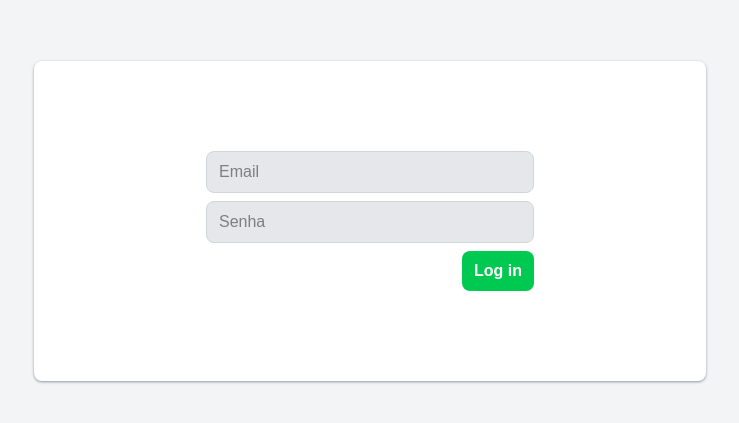
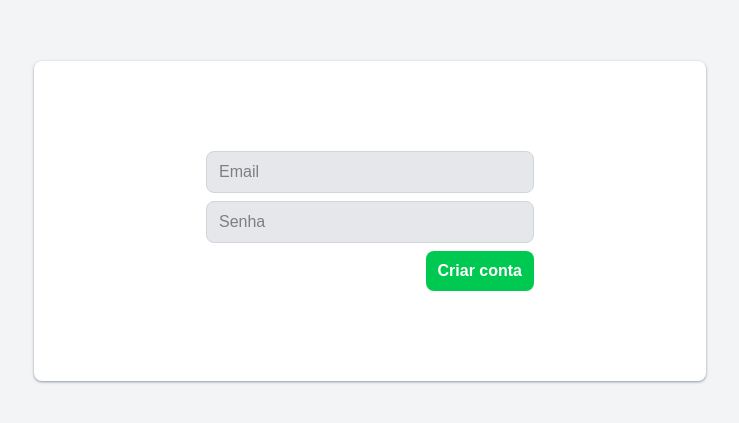
Before and after one commit to raoneinet/myfinance, a Next.js app: page / in a window 1280 px wide. Shown: the part 179-602 px from the top of the page, without its empty margins (270-1009 px from the left). Built offline with nearby package versions, Linux system fonts and the light colour scheme.

Commit message:
creating user

```diff
--- a/src/views/signup/signup.tsx
+++ b/src/views/signup/signup.tsx
@@ -1,11 +1,13 @@
-import {auth} from "@/app/fisebase"
+
 import {SignupForm} from "./signupForm"
 
+
 export const Signup = ()=>{
+
     return (
         <div className="w-full h-full flex justify-center items-center p-2 bg-gray-100">
             <div className="flex justify-center items-center p-5 w-2xl h-80 bg-white rounded-lg shadow shadow-gray-400">
-                <SignupForm/>
+                <SignupForm />
             </div>
         </div>
     )
--- a/src/views/signup/signupForm.tsx
+++ b/src/views/signup/signupForm.tsx
@@ -1,11 +1,20 @@
 import { useForm, SubmitHandler } from "react-hook-form"
 import { SignupTypes } from "@/types/signupTypes"
+import { useCreateUserWithEmailAndPassword } from 'react-firebase-hooks/auth'
+import { auth } from "@/app/fisebase"
 
 export const SignupForm = ()=>{
 
     const {register, handleSubmit, formState:{errors}} = useForm<SignupTypes>()
+
+    const [createUserWithEmailAndPassword, user, loading, error] = useCreateUserWithEmailAndPassword(auth)
+
     const handleSignUp: SubmitHandler<SignupTypes> = (data)=>{
-        console.log(data)
+        try {
+            createUserWithEmailAndPassword(data.email, data.password)
+        }catch(erro){
+
+        }
     }
 
     return (
@@ -22,7 +31,7 @@ export const SignupForm = ()=>{
                         placeholder="Senha"/>
                 </div>
                 <div className="place-self-end">
-                    <input type="submit" value="Log in" className="w-fit px-3 py-2 bg-green-500 rounded-lg font-bold text-white cursor-pointer"/>
+                    <input type="submit" value="Criar conta" className="w-fit px-3 py-2 bg-green-500 rounded-lg font-bold text-white cursor-pointer"/>
                 </div>
             </form>
         </div>
```
